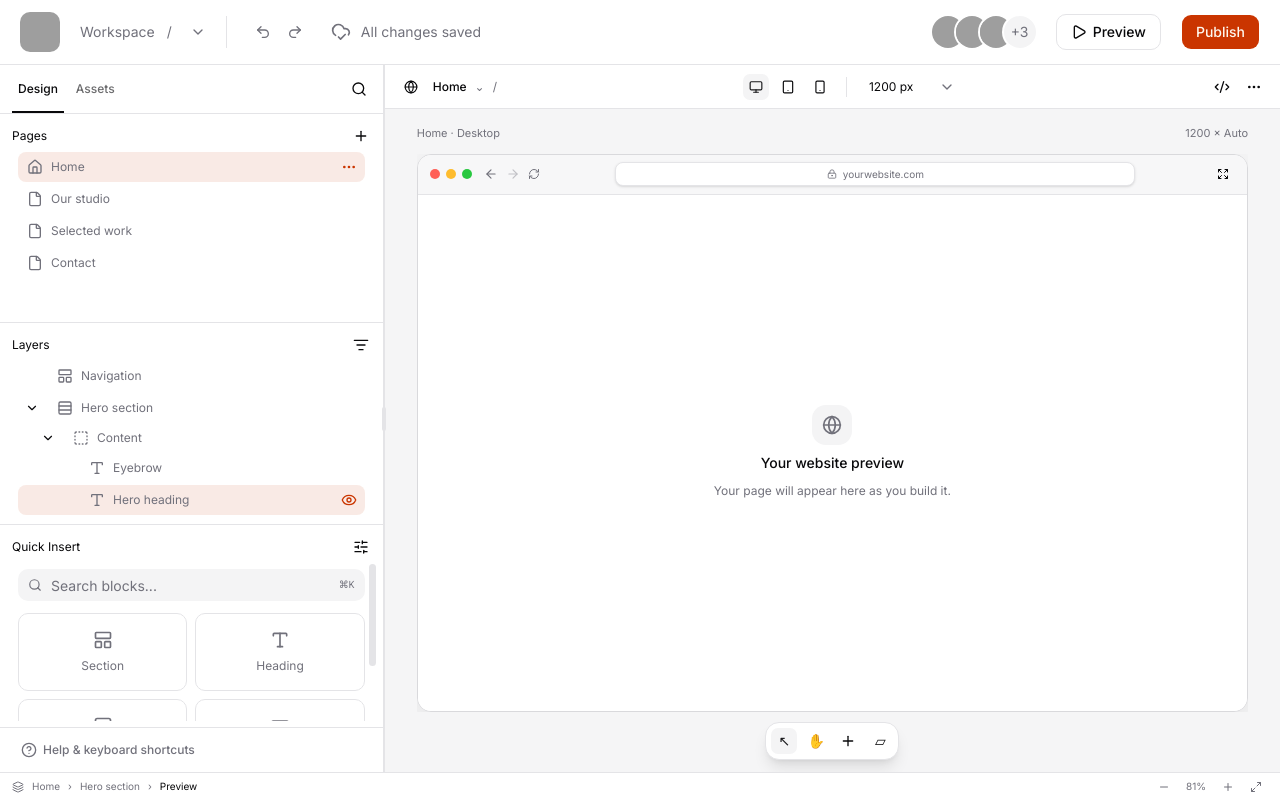
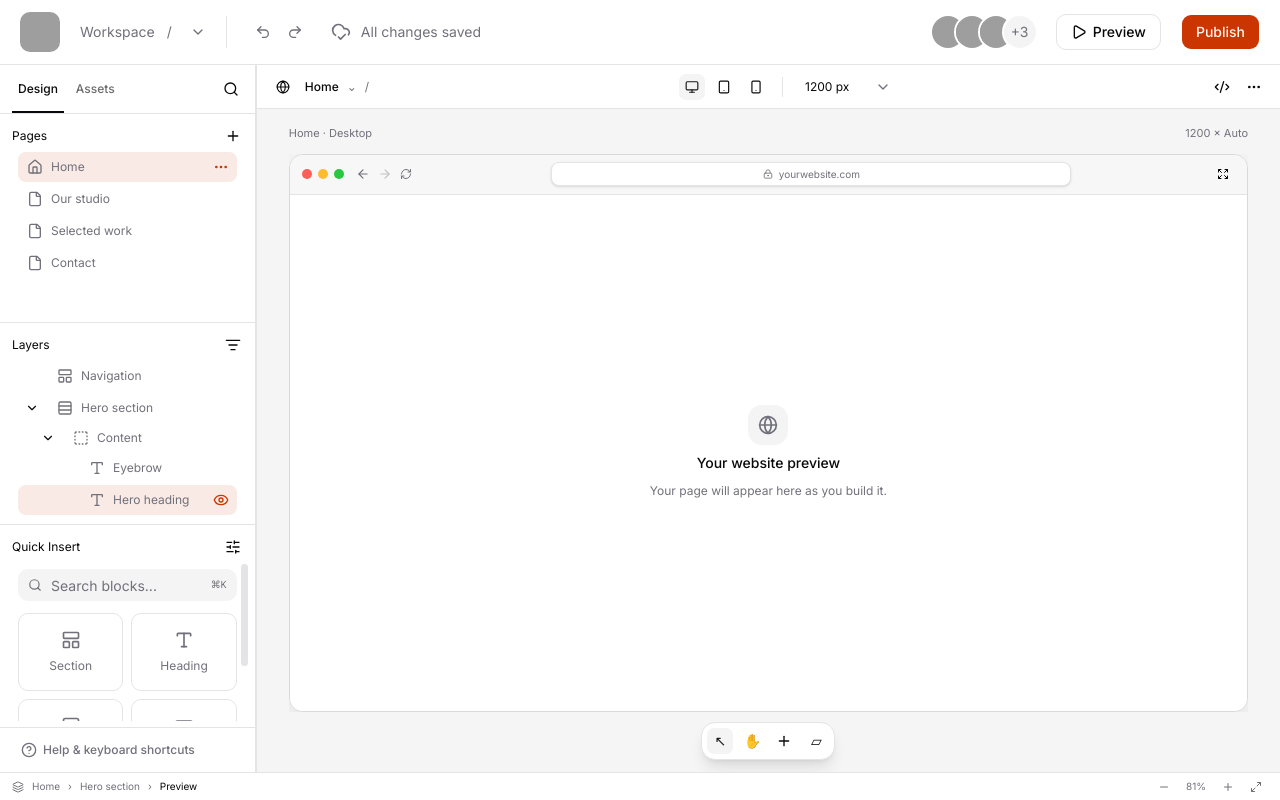
Before and after one commit to julsangelo/website-builder, a Next.js app: page / in a window 1280 px wide. Built offline with nearby package versions, Linux system fonts and the light colour scheme; grey boxes are pictures that could not be loaded.

Commit message:
Match main layout sizing on feat/aicode

```diff
--- a/src/components/main-content.tsx
+++ b/src/components/main-content.tsx
@@ -13,11 +13,9 @@ export default function MainContent() {
     <div className="flex min-h-0 flex-1 flex-col overflow-hidden">
       <ResizablePanelGroup orientation="horizontal" className="min-h-0 flex-1">
         <LeftPanel />
-        <ResizableHandle withHandle />
+        <ResizableHandle />
         <ResizablePanel
-          defaultSize="65%"
-          minSize="50%"
-          maxSize="70%"
+          defaultSize="80%"
           className="min-w-0"
         >
           <PreviewPanel />
```
